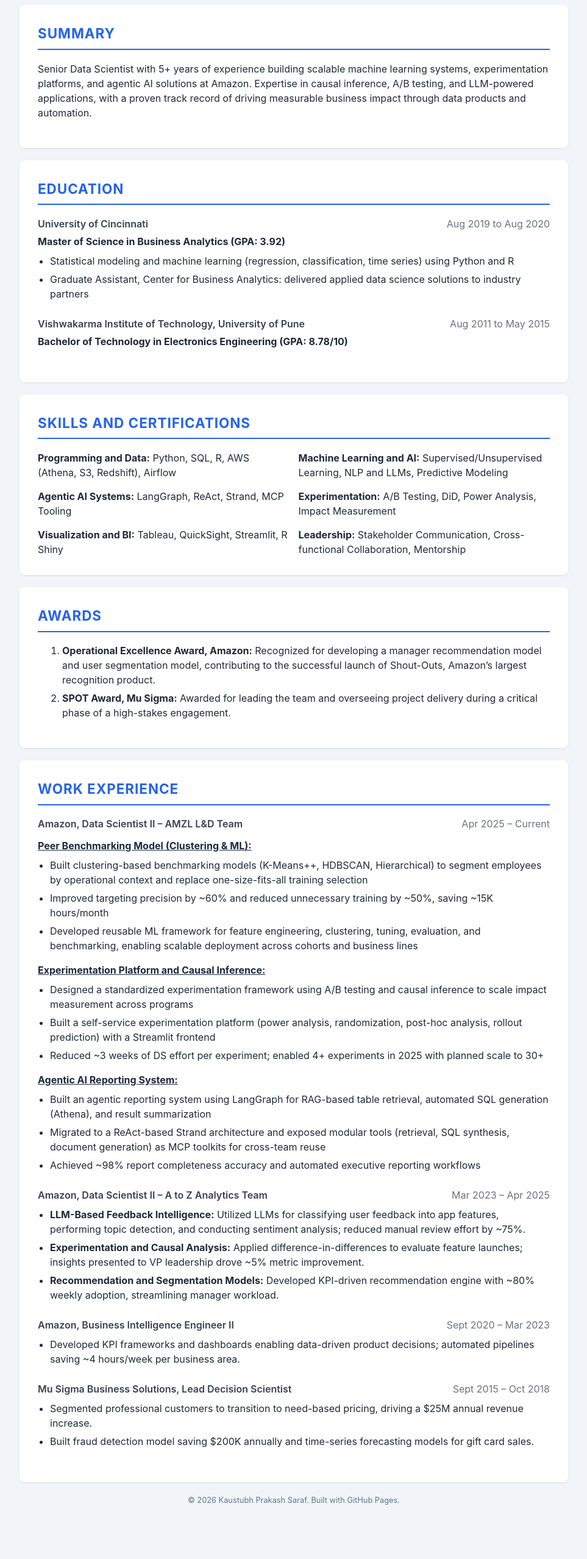
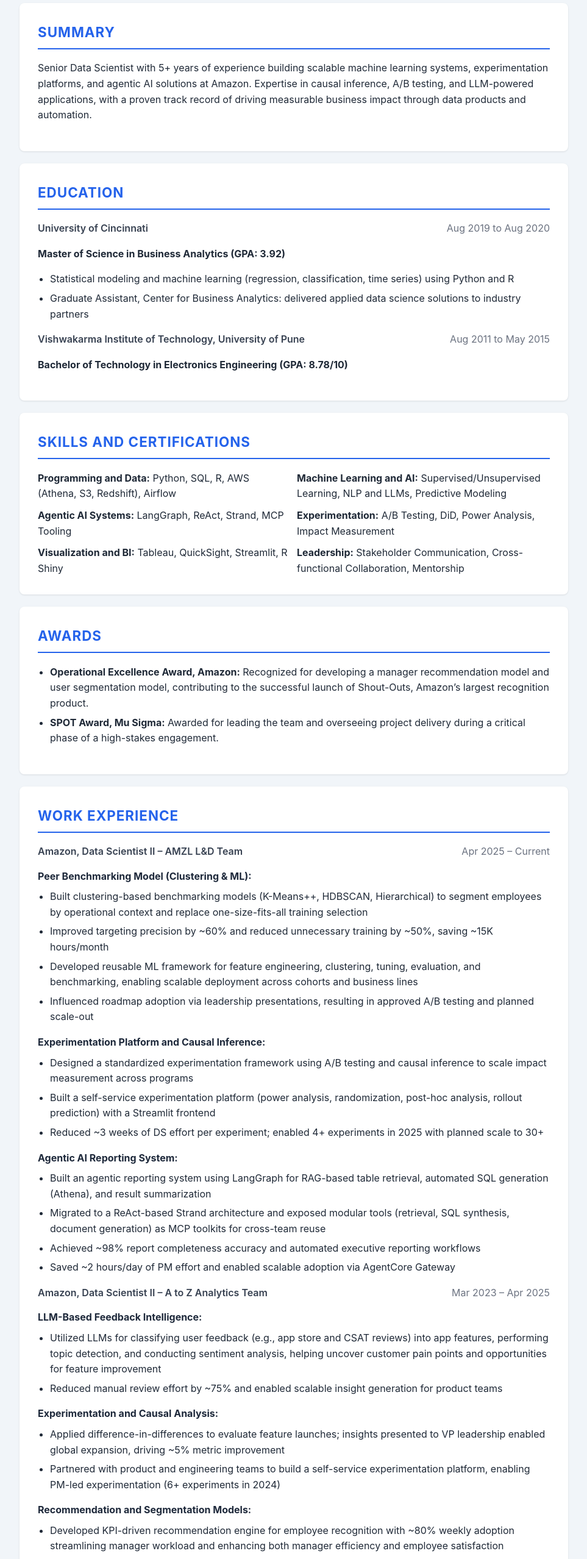
Before and after one commit to sarafkp/kaustubhsaraf, a plain HTML site: page index.html in a window 1280 px wide. Shown: the part 240-2797 px from the top of the page at 61% size, without its empty margins (158-1121 px from the left). Before the commit the page ends 2763 px from the top, so only its background shows below. Drawn offline with Linux system fonts and the light colour scheme.

Commit message:
Content updates
Updated HTML structure and styling for improved layout and readability. Enhanced contact information and added educational details.

```diff
--- a/index.html
+++ b/index.html
@@ -5,29 +5,20 @@
     <meta name="viewport" content="width=device-width, initial-scale=1.0">
     <title>Kaustubh Prakash Saraf | Senior Data Scientist</title>
     <style>
-        :root { --primary: #2563eb; --text: #1f2937; --bg: #ffffff; --section-bg: #f8fafc; }
-        body { font-family: 'Inter', -apple-system, sans-serif; line-height: 1.5; color: var(--text); max-width: 900px; margin: 0 auto; padding: 40px 20px; background-color: #f1f5f9; }
-        header { text-align: center; margin-bottom: 40px; background: white; padding: 30px; border-radius: 8px; box-shadow: 0 1px 3px rgba(0,0,0,0.1); }
+        :root { --primary: #2563eb; --text: #1f2937; --bg: #ffffff; }
+        body { font-family: 'Inter', -apple-system, sans-serif; line-height: 1.6; color: var(--text); max-width: 900px; margin: 0 auto; padding: 40px 20px; background-color: #f1f5f9; }
+        header { text-align: center; margin-bottom: 30px; background: white; padding: 30px; border-radius: 8px; box-shadow: 0 1px 3px rgba(0,0,0,0.1); }
         h1 { margin: 0; font-size: 2.2rem; color: #111827; }
         .contact-info { margin-top: 10px; font-size: 0.95rem; color: #4b5563; }
         .contact-info a { color: var(--primary); text-decoration: none; margin: 0 5px; }
-
         section { background: white; padding: 30px; border-radius: 8px; margin-bottom: 20px; box-shadow: 0 1px 3px rgba(0,0,0,0.1); }
         h2 { border-bottom: 2px solid var(--primary); padding-bottom: 8px; margin-top: 0; font-size: 1.4rem; color: var(--primary); text-transform: uppercase; letter-spacing: 1px; }
-        h3 { margin-bottom: 5px; font-size: 1.15rem; color: #111827; }
-
-        .sub-header { display: flex; justify-content: space-between; font-weight: 600; color: #374151; margin-bottom: 5px; }
+        .sub-header { display: flex; justify-content: space-between; font-weight: 600; color: #374151; margin-top: 15px; }
         .date { font-weight: normal; color: #6b7280; }
-
-        .exp-item { margin-bottom: 25px; }
-        .project-title { font-weight: 700; color: #1e293b; margin-top: 12px; display: block; text-decoration: underline; }
-
+        .project-title { font-weight: 700; color: #1e293b; margin-top: 15px; display: block; }
         ul { padding-left: 20px; margin-top: 8px; }
         li { margin-bottom: 6px; }
-
-        .skills-grid { display: grid; grid-template-columns: 1fr 1fr; gap: 15px; }
-        .skill-item b { color: #1e293b; }
-
+        .skills-grid { display: grid; grid-template-columns: 1fr 1fr; gap: 10px; }
         @media (max-width: 600px) { .sub-header { flex-direction: column; } .skills-grid { grid-template-columns: 1fr; } }
     </style>
 </head>
@@ -37,62 +28,58 @@
     <h1>Kaustubh Prakash Saraf</h1>
     <div class="contact-info">
         +1-513-356-2243 | <a href="mailto:kk1414@gmail.com">kk1414@gmail.com</a> |
-        <a href="https://linkedin.com">LinkedIn</a> | <a href="#">Tableau Public</a><br>
+        <a href="https://linkedin.com">LinkedIn</a> | <a href="https://public.tableau.com/app/profile/kaustubh.saraf/vizzes#!/">Tableau Public</a> | <a href="https://github.com/sarafkp">Github</a><br>
         Redmond, WA-98052
     </div>
 </header>
 
 <section>
-    <h2>Summary</h2>
+    <h2>SUMMARY</h2>
     <p>Senior Data Scientist with 5+ years of experience building scalable machine learning systems, experimentation platforms, and agentic AI solutions at Amazon. Expertise in causal inference, A/B testing, and LLM-powered applications, with a proven track record of driving measurable business impact through data products and automation.</p>
 </section>
 
 <section>
     <h2>Education</h2>
-    <div class="exp-item">
     <div class="sub-header">
         <span>University of Cincinnati</span>
         <span class="date">Aug 2019 to Aug 2020</span>
     </div>
-        <b>Master of Science in Business Analytics (GPA: 3.92)</b>
+    <p><b>Master of Science in Business Analytics (GPA: 3.92)</b></p>
     <ul>
         <li>Statistical modeling and machine learning (regression, classification, time series) using Python and R</li>
         <li>Graduate Assistant, Center for Business Analytics: delivered applied data science solutions to industry partners</li>
     </ul>
-    </div>
-    <div class="exp-item">
+
     <div class="sub-header">
         <span>Vishwakarma Institute of Technology, University of Pune</span>
         <span class="date">Aug 2011 to May 2015</span>
     </div>
-        <b>Bachelor of Technology in Electronics Engineering (GPA: 8.78/10)</b>
-    </div>
+    <p><b>Bachelor of Technology in Electronics Engineering (GPA: 8.78/10)</b></p>
 </section>
 
 <section>
     <h2>Skills And Certifications</h2>
     <div class="skills-grid">
-        <div class="skill-item"><b>Programming and Data:</b> Python, SQL, R, AWS (Athena, S3, Redshift), Airflow</div>
-        <div class="skill-item"><b>Machine Learning and AI:</b> Supervised/Unsupervised Learning, NLP and LLMs, Predictive Modeling</div>
-        <div class="skill-item"><b>Agentic AI Systems:</b> LangGraph, ReAct, Strand, MCP Tooling</div>
-        <div class="skill-item"><b>Experimentation:</b> A/B Testing, DiD, Power Analysis, Impact Measurement</div>
-        <div class="skill-item"><b>Visualization and BI:</b> Tableau, QuickSight, Streamlit, R Shiny</div>
-        <div class="skill-item"><b>Leadership:</b> Stakeholder Communication, Cross-functional Collaboration, Mentorship</div>
+        <div><b>Programming and Data:</b> Python, SQL, R, AWS (Athena, S3, Redshift), Airflow</div>
+        <div><b>Machine Learning and AI:</b> Supervised/Unsupervised Learning, NLP and LLMs, Predictive Modeling</div>
+        <div><b>Agentic AI Systems:</b> LangGraph, ReAct, Strand, MCP Tooling</div>
+        <div><b>Experimentation:</b> A/B Testing, DiD, Power Analysis, Impact Measurement</div>
+        <div><b>Visualization and BI:</b> Tableau, QuickSight, Streamlit, R Shiny</div>
+        <div><b>Leadership:</b> Stakeholder Communication, Cross-functional Collaboration, Mentorship</div>
     </div>
 </section>
 
 <section>
     <h2>Awards</h2>
-    <ol>
+    <ul>
         <li><b>Operational Excellence Award, Amazon:</b> Recognized for developing a manager recommendation model and user segmentation model, contributing to the successful launch of Shout-Outs, Amazon’s largest recognition product.</li>
         <li><b>SPOT Award, Mu Sigma:</b> Awarded for leading the team and overseeing project delivery during a critical phase of a high-stakes engagement.</li>
-    </ol>
+    </ul>
 </section>
 
 <section>
     <h2>Work Experience</h2>
 
-    <div class="exp-item">
     <div class="sub-header">
         <span>Amazon, Data Scientist II – AMZL L&D Team</span>
         <span class="date">Apr 2025 – Current</span>
@@ -103,6 +90,7 @@
         <li>Built clustering-based benchmarking models (K-Means++, HDBSCAN, Hierarchical) to segment employees by operational context and replace one-size-fits-all training selection</li>
         <li>Improved targeting precision by ~60% and reduced unnecessary training by ~50%, saving ~15K hours/month</li>
         <li>Developed reusable ML framework for feature engineering, clustering, tuning, evaluation, and benchmarking, enabling scalable deployment across cohorts and business lines</li>
+        <li>Influenced roadmap adoption via leadership presentations, resulting in approved A/B testing and planned scale-out</li>
     </ul>
 
     <span class="project-title">Experimentation Platform and Causal Inference:</span>
@@ -117,47 +105,70 @@
         <li>Built an agentic reporting system using LangGraph for RAG-based table retrieval, automated SQL generation (Athena), and result summarization</li>
         <li>Migrated to a ReAct-based Strand architecture and exposed modular tools (retrieval, SQL synthesis, document generation) as MCP toolkits for cross-team reuse</li>
         <li>Achieved ~98% report completeness accuracy and automated executive reporting workflows</li>
+        <li>Saved ~2 hours/day of PM effort and enabled scalable adoption via AgentCore Gateway</li>
     </ul>
-    </div>
 
-    <div class="exp-item">
     <div class="sub-header">
         <span>Amazon, Data Scientist II – A to Z Analytics Team</span>
         <span class="date">Mar 2023 – Apr 2025</span>
     </div>
+
+    <span class="project-title">LLM-Based Feedback Intelligence:</span>
     <ul>
-            <li><b>LLM-Based Feedback Intelligence:</b> Utilized LLMs for classifying user feedback into app features, performing topic detection, and conducting sentiment analysis; reduced manual review effort by ~75%.</li>
-            <li><b>Experimentation and Causal Analysis:</b> Applied difference-in-differences to evaluate feature launches; insights presented to VP leadership drove ~5% metric improvement.</li>
-            <li><b>Recommendation and Segmentation Models:</b> Developed KPI-driven recommendation engine with ~80% weekly adoption, streamlining manager workload.</li>
+        <li>Utilized LLMs for classifying user feedback (e.g., app store and CSAT reviews) into app features, performing topic detection, and conducting sentiment analysis, helping uncover customer pain points and opportunities for feature improvement</li>
+        <li>Reduced manual review effort by ~75% and enabled scalable insight generation for product teams</li>
     </ul>
-    </div>
 
-    <div class="exp-item">
+    <span class="project-title">Experimentation and Causal Analysis:</span>
+    <ul>
+        <li>Applied difference-in-differences to evaluate feature launches; insights presented to VP leadership enabled global expansion, driving ~5% metric improvement</li>
+        <li>Partnered with product and engineering teams to build a self-service experimentation platform, enabling PM-led experimentation (6+ experiments in 2024)</li>
+    </ul>
+
+    <span class="project-title">Recommendation and Segmentation Models:</span>
+    <ul>
+        <li>Developed KPI-driven recommendation engine for employee recognition with ~80% weekly adoption streamlining manager workload and enhancing both manager efficiency and employee satisfaction</li>
+        <li>Built clustering-based user segmentation to personalize content based on relevance improving app engagement</li>
+    </ul>
+
     <div class="sub-header">
-            <span>Amazon, Business Intelligence Engineer II</span>
+        <span>Amazon, Business Intelligence Engineer II – A to Z Analytics Team</span>
         <span class="date">Sept 2020 – Mar 2023</span>
     </div>
     <ul>
-            <li>Developed KPI frameworks and dashboards enabling data-driven product decisions; automated pipelines saving ~4 hours/week per business area.</li>
+        <li>Developed KPI frameworks and dashboards for multiple Amazon products, enabling data-driven product decisions</li>
+        <li>Automated reporting pipelines, saving ~4 hours/week per business area</li>
     </ul>
-    </div>
 
-    <div class="exp-item">
     <div class="sub-header">
-            <span>Mu Sigma Business Solutions, Lead Decision Scientist</span>
-            <span class="date">Sept 2015 – Oct 2018</span>
+        <span>Center for Business Analytics, University of Cincinnati</span>
+        <span class="date">Sep 2019 - July 2020</span>
     </div>
     <ul>
-            <li>Segmented professional customers to transition to need-based pricing, driving a $25M annual revenue increase.</li>
-            <li>Built fraud detection model saving $200K annually and time-series forecasting models for gift card sales.</li>
+        <li><b>Graduate Assistant:</b> Built predictive models (Logistic Regression, Random Forest, XGBoost) to estimate deal conversion likelihood based on email response time</li>
     </ul>
+
+    <div class="sub-header">
+        <span>Amazon, Bangalore, India — Business Intelligence Engineer</span>
+        <span class="date">Oct 2018 - June 2019</span>
     </div>
+    <ul>
+        <li>Built R Shiny analytics platform for 300+ KPIs; improved efficiency by 30%</li>
+    </ul>
+
+    <div class="sub-header">
+        <span>Mu Sigma Business Solutions, Bangalore, India — Decision Scientist, Lead</span>
+        <span class="date">Sept 2015 - Oct 2018</span>
+    </div>
+    <ul>
+        <li>Built fraud detection model saving $200K annually</li>
+        <li>Measured the impact of marketing campaigns on gift card revenue, driving a 100 bps increase in revenue generation</li>
+        <li>Built time-series forecasting models to predict gift card sales at a daily level, optimizing planning during peak sales periods</li>
+        <li>Segmented and profiled professional customers based on purchase behavior to transition from program-centric to need-based pricing strategies, driving a $25M annual revenue increase</li>
+        <li>Identified high-ROI stores and partnered with assortment planning teams to increase footfall by 5%</li>
+    </ul>
 
 </section>
 
-<footer>
-    <p style="text-align: center; color: #64748b; font-size: 0.8rem;">&copy; 2026 Kaustubh Prakash Saraf. Built with GitHub Pages.</p>
-</footer>
-
 </body>
 </html>
```
Lines whose indentation alone changed are shown as unchanged.
